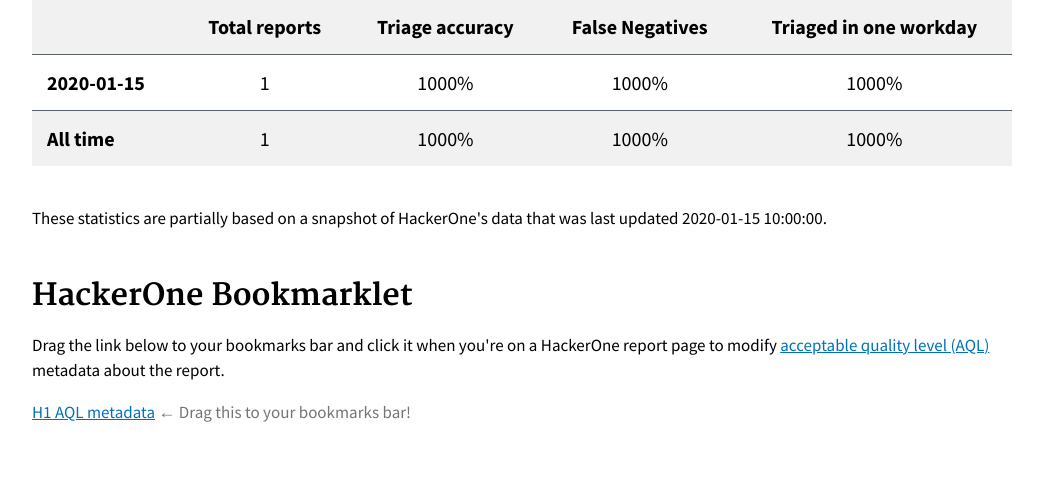
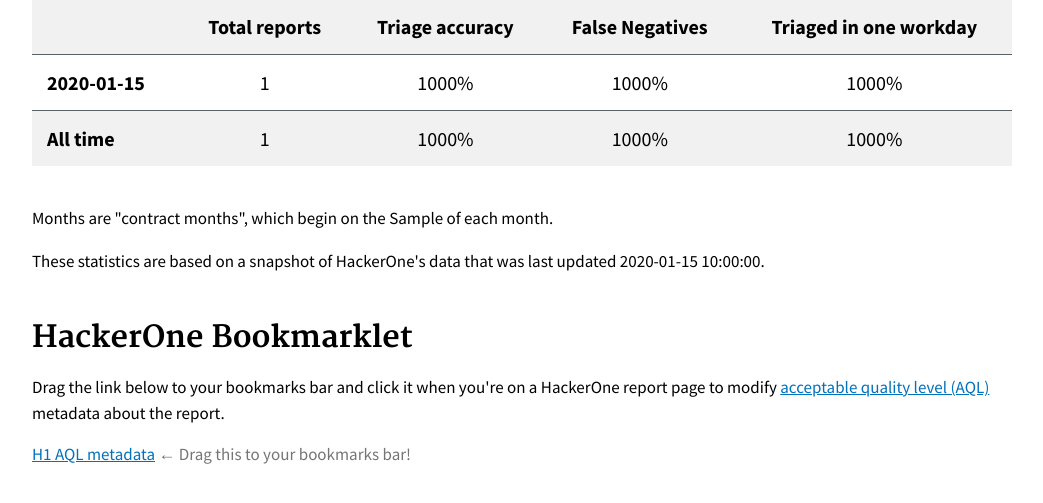
Before and after one commit to 18F/tts-bug-bounty-dashboard, a Python web app: template dashboard/jinja2/index.html in a window 1280 px wide. Shown: the part 271-774 px from the top of the page, without its empty margins (118-1161 px from the left). Run offline with Jinja, Linux system fonts and the light colour scheme; the template is opened without the code that fills it: most values are stand-ins (such as "Sample title", 1, 10 or a date in 2020).

Commit message:
Use contract months in the dashboard now

```diff
--- a/dashboard/jinja2/index.html
+++ b/dashboard/jinja2/index.html
@@ -43,9 +43,16 @@
   </tfoot>
 </table>
 
+{% if contract_month_start_day != 1 %}
+<p>
+  Months are "contract months", which begin on the
+  {{ contract_month_start_day_ordinal }} of each month.
+</p>
+{% endif %}
+
 {% if last_synced_at %}
 <p>
-  These statistics are partially based on a snapshot of HackerOne's
+  These statistics are based on a snapshot of HackerOne's
   data that was last updated {{ last_synced_at }}.
 </p>
 {% endif %}
--- a/dashboard/models.py
+++ b/dashboard/models.py
@@ -131,7 +131,7 @@
         }
 
     @classmethod
-    def get_stats_by_month(cls):
+    def get_stats_by_month(cls, contract_month_start_day=1):
         """
         Get SLA stats, broken down by calendar month.
         """
@@ -144,7 +144,7 @@
 
         reports = cls.objects.filter(is_eligible_for_bounty=True, days_until_triage__gte=0)
         for report in reports:
-            month = datetime.date(report.created_at.year, report.created_at.month, 1)
+            month = dates.contract_month(report.created_at, contract_month_start_day)
             if month not in stats_by_month:
                 stats_by_month[month] = {
                     'count': 0,
```
Also changed, not shown: dashboard/tests/test_models.py (+30 -0 lines), dashboard/views.py (+7 -3 lines).
